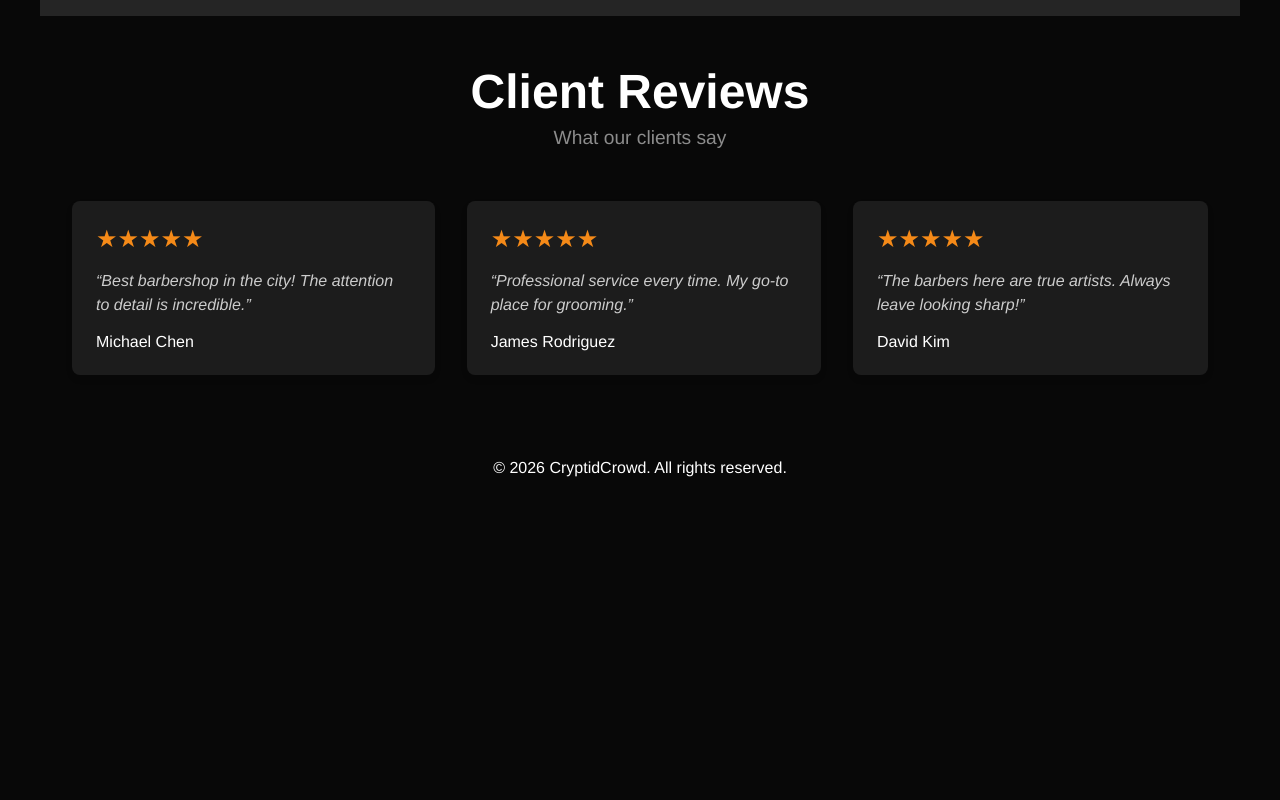
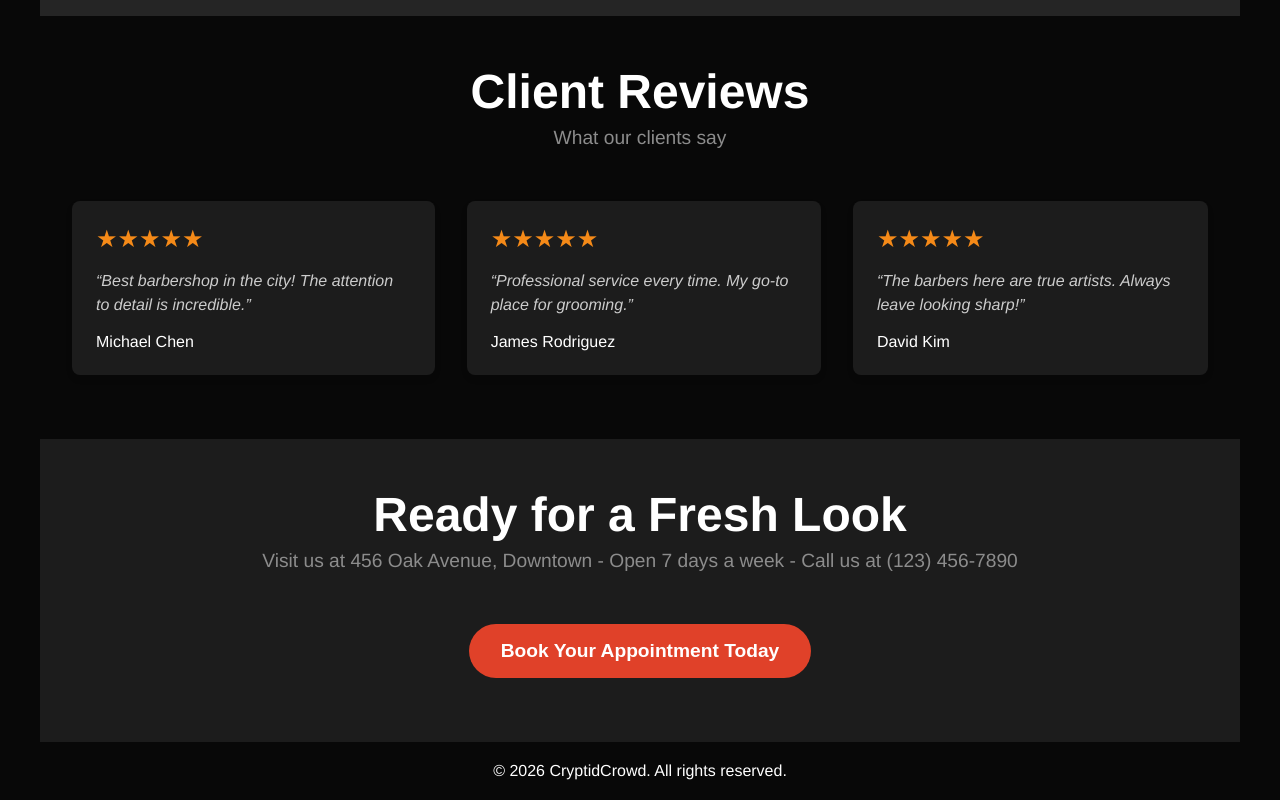
Before and after one commit to DAbranka/vuejs-exo-barbershop-website, a Vue app: page / in a window 1280 px wide. Shown: the part 2307-3107 px from the top of the page. Before the commit the page ends 2804 px from the top, so only its background shows below. Built offline with nearby package versions, Linux system fonts and the light colour scheme.

Commit message:
Add SectionFive component; integrate with App.vue and update styles

```diff
--- a/src/App.vue
+++ b/src/App.vue
@@ -6,6 +6,7 @@ import SectionOne from "./components/SectionOne.vue";
 import SectionTwo from "./components/SectionTwo.vue";
 import SectionThree from "./components/SectionThree.vue";
 import SectionFour from "./components/SectionFour.vue";
+import SectionFive from "./components/SectionFive.vue";
 </script>
 
 <template>
@@ -21,6 +22,7 @@ import SectionFour from "./components/SectionFour.vue";
     <SectionTwo id="section2" />
     <SectionThree id="section3" />
     <SectionFour id="section4" />
+    <SectionFive id="section5" />
   </main>
 
   <!-- FOOTER -->
@@ -86,7 +88,8 @@ header {
 #section1,
 #section2,
 #section3,
-#section4 {
+#section4,
+#section5 {
   padding-bottom: 2rem;
 }
 
@@ -102,4 +105,8 @@ header {
 #section4 {
   background-color: var(--black-color);
 }
+
+#section5 {
+  background-color: #1c1c1c;
+}
 </style>
--- a/src/components/SectionFive.vue
+++ b/src/components/SectionFive.vue
@@ -0,0 +1,43 @@
+<script setup>
+import SectionTitleSubTitle from "./SectionTitleSubTitle.vue";
+import CtaBtn from "./CtaBtn.vue";
+</script>
+<template>
+  <div>
+    <section>
+      <SectionTitleSubTitle>
+        <template #title>Ready for a Fresh Look</template>
+        <template #subtitle
+          >Visit us at 456 Oak Avenue, Downtown - Open 7 days a week - Call us at (123)
+          456-7890</template
+        >
+      </SectionTitleSubTitle>
+    </section>
+
+    <section>
+      <div class="section-five-cta--container">
+        <CtaBtn
+          :style="{
+            backgroundColor: 'hsl(from var(--accent) h s l / 1)',
+            fontWeight: 'bold',
+            fontSize: '1.2rem',
+            padding: '1rem 2rem',
+          }"
+          >Book Your Appointment Today</CtaBtn
+        >
+      </div>
+    </section>
+
+    <section class="socialMedia">
+      <!-- Social media links could go here -->
+
+    </section>
+  </div>
+</template>
+<style scoped>
+.section-five-cta--container {
+  display: flex;
+  justify-content: center;
+  padding: 2rem;
+}
+</style>
```
